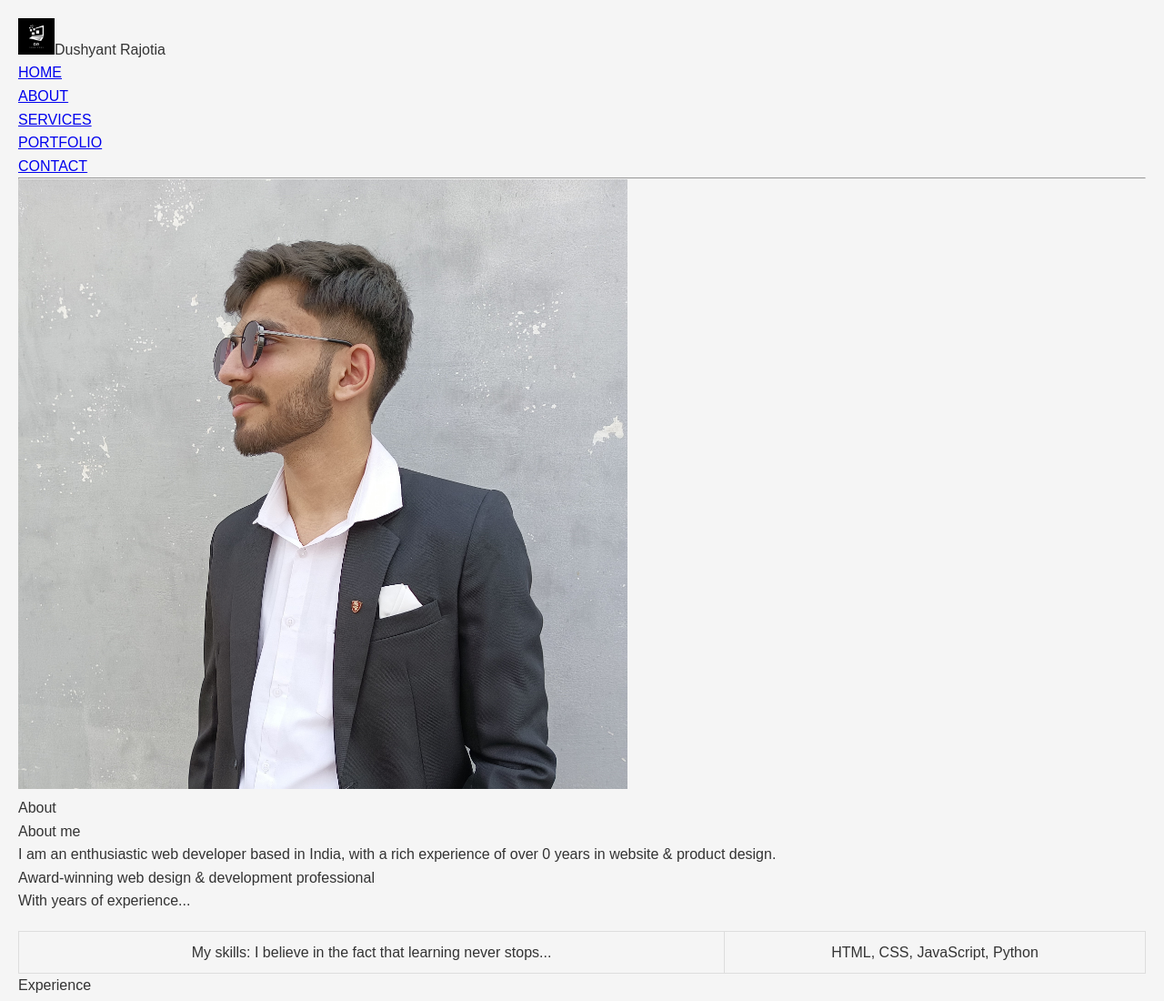
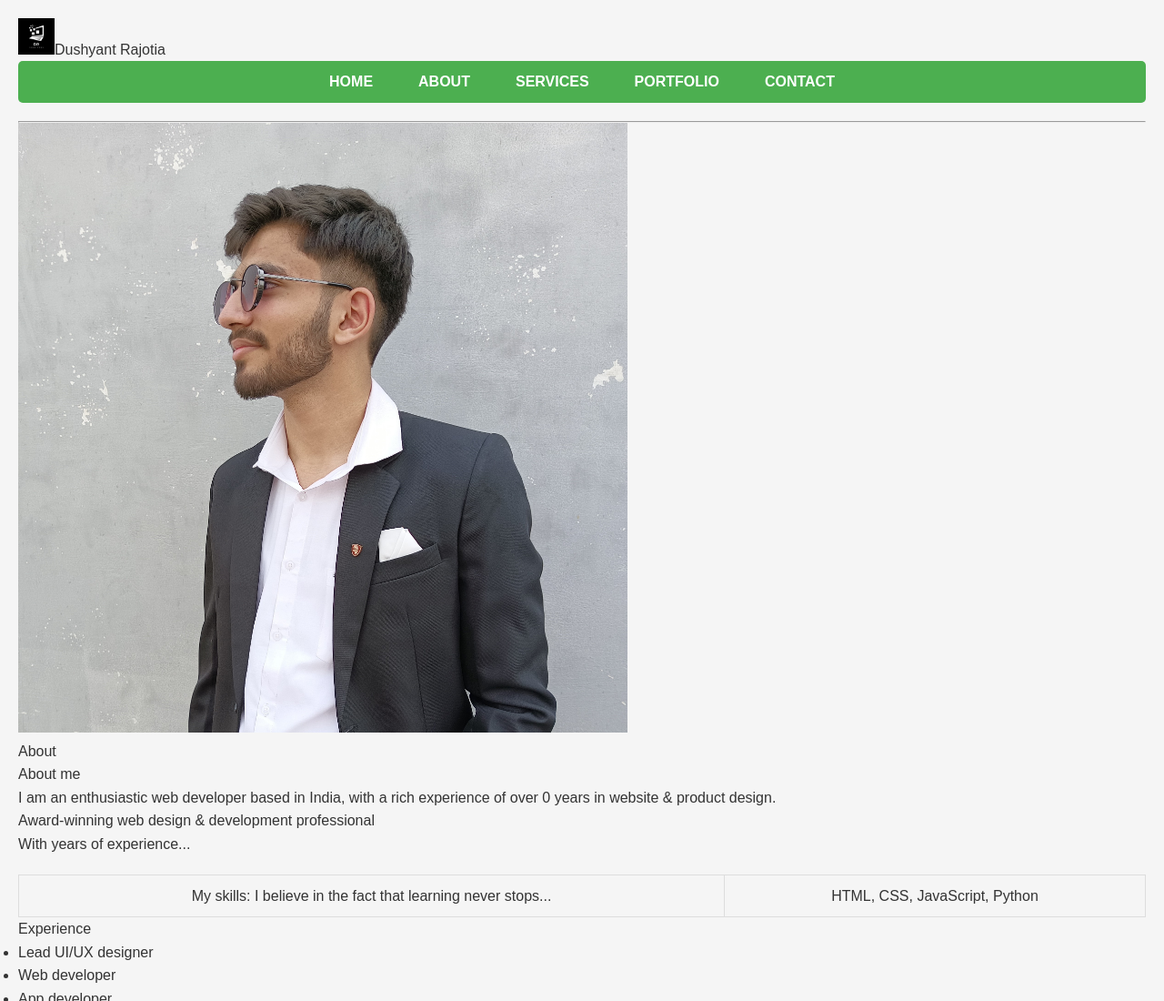
Before and after one commit to dushyantrajotia/WebDevelopment, a plain HTML site: page about.html in a window 1280 px wide. Shown: the top 1100 px of the page at 91% size. Drawn offline with Linux system fonts and the light colour scheme.

Commit message:
added nav to about.html

```diff
--- a/about.html
+++ b/about.html
@@ -8,11 +8,13 @@
 </head>
 <body>
     <p><img src="images/dr logo.png" width="40" alt="Logo of DR">Dushyant Rajotia</p>
-    <p><a href="index.html">HOME</a></p>
-    <p><a href="about.html">ABOUT</a></p>
-    <p><a href="services.html">SERVICES</a></p>
-    <p><a href="portfolio.html">PORTFOLIO</a></p>
-    <p><a href="contact.html">CONTACT</a></p>
+    <nav>
+        <p><a href="main.html">HOME</a></p>
+        <p><a href="about.html">ABOUT</a></p>
+        <p><a href="services.html">SERVICES</a></p>
+        <p><a href="portfolio.html">PORTFOLIO</a></p>
+        <p><a href="contact.html">CONTACT</a></p>
+    </nav>
     <hr>
     <img width="670" src="images/blazar.jpg" alt="Own profile image">
     <p>About</p>
```
